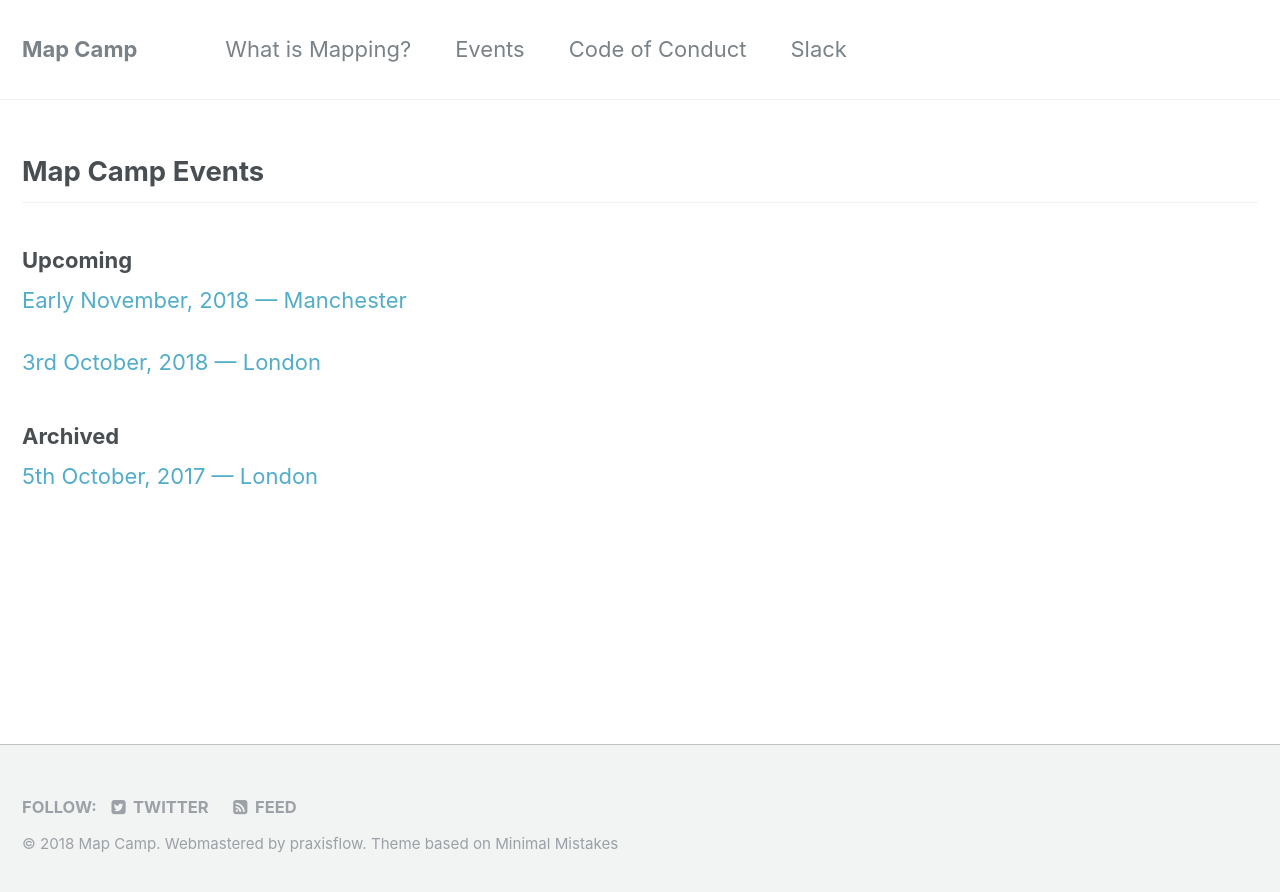
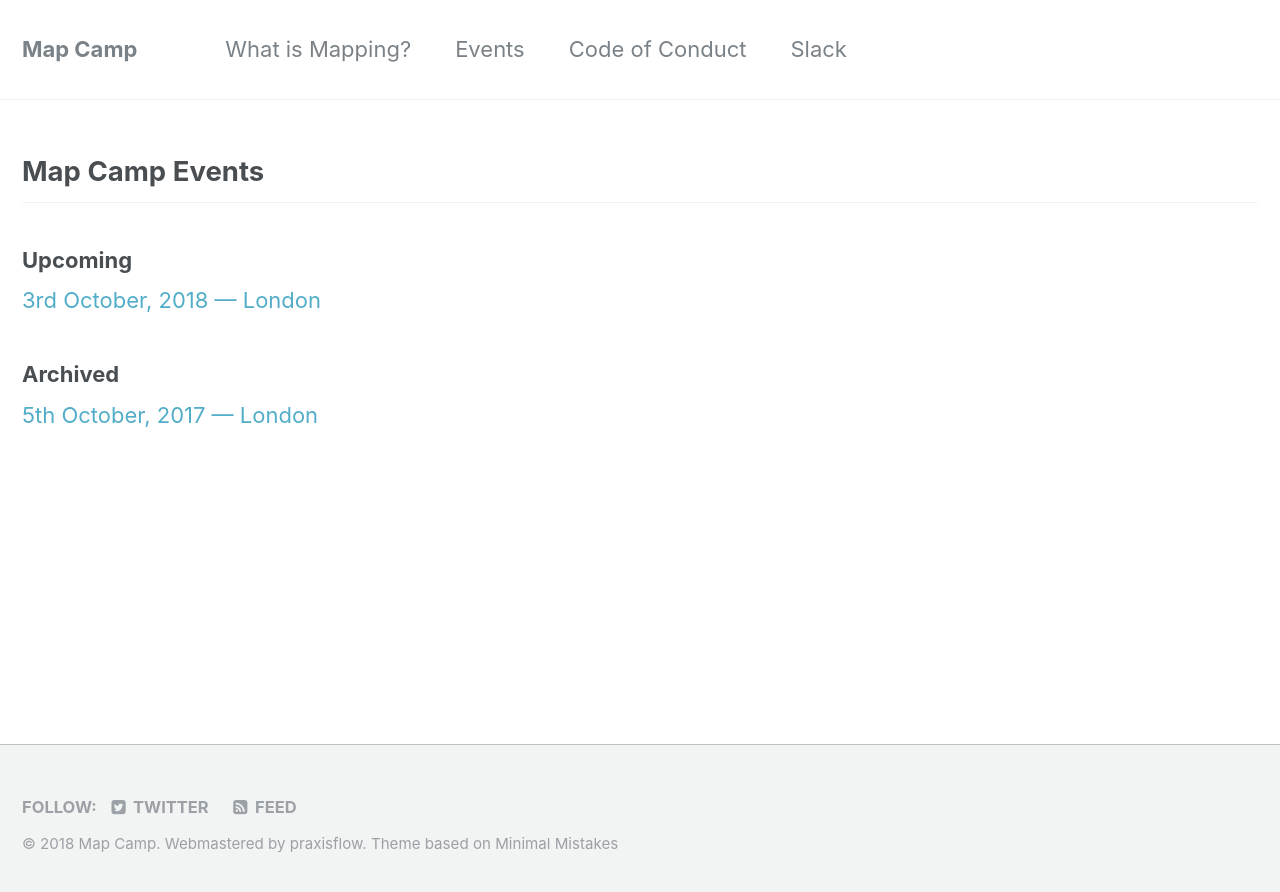
Before and after one commit to mapcampcommittee/mapcampcommittee.github.io, a Jekyll site: the page built from _pages/events.html, in a window 1280 px wide. Shown: the top 892 px of the page. Built offline with Jekyll 4.4.1, drawn with Linux system fonts in a browser that asks for light colours.

Commit message:
Removing Map Camp North due to the event not moving ahead.

```diff
--- a/_pages/events.html
+++ b/_pages/events.html
@@ -7,7 +7,7 @@ classes:
 
 <h2>Map Camp Events</h2>
 <h3>Upcoming</h3>
-<p><a href="/_pages/2018-10-02_Manchester/">Early November, 2018 — Manchester</a></p>
+<!--<p><a href="/_pages/2018-10-02_Manchester/">Early November, 2018 — Manchester</a></p>-->
 <p><a href="/_pages/2018-10-03_London/">3rd October, 2018 — London</a></p>
 <h3>Archived</h3>
 <p><a href="/_pages/2017-10-05_London/">5th October, 2017 — London</a></p>
```
